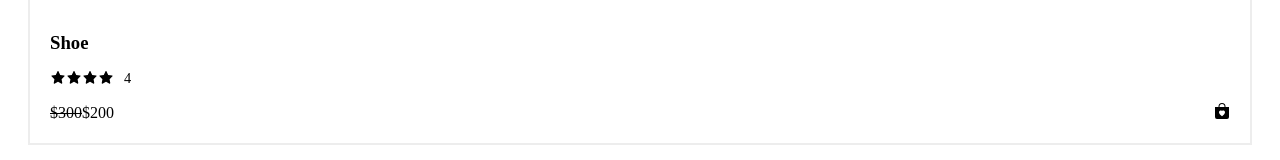
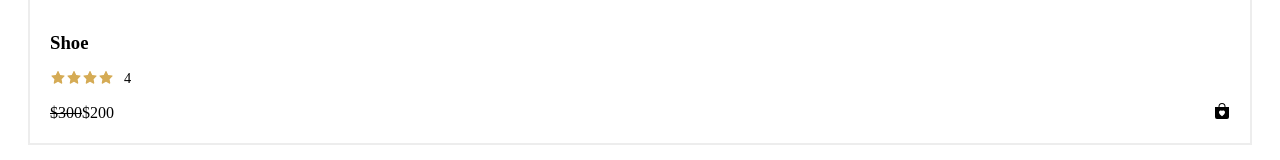
Before and after one commit to Himanshu-n17/KicksKart-E-Commerce-Page, a React (Vite) app: page / in a window 1280 px wide. Shown: the part 394-554 px from the top of the page. Built offline with nearby package versions, Linux system fonts and the light colour scheme.

Commit message:
Products

```diff
--- a/src/Products/Products.css
+++ b/src/Products/Products.css
@@ -42,6 +42,6 @@
   align-items: center;
 }
 
-/* .bag-icon {
-  color: #535353; */
-/* } */
+.bag-icon {
+  color: #535353;
+}
--- a/src/Products/Products.jsx
+++ b/src/Products/Products.jsx
@@ -15,10 +15,10 @@ const Products = () => {
           <div className="card-details">
             <h3 className="card-title">Shoe</h3>
             <section className="card-reviews">
-              <AiFillStar />
-              <AiFillStar />
-              <AiFillStar />
-              <AiFillStar />
+              <AiFillStar className="rating-star" />
+              <AiFillStar className="rating-star" />
+              <AiFillStar className="rating-star" />
+              <AiFillStar className="rating-star" />
               <span className="total-reviews">4</span>
             </section>
             <section className="card-price">
```
